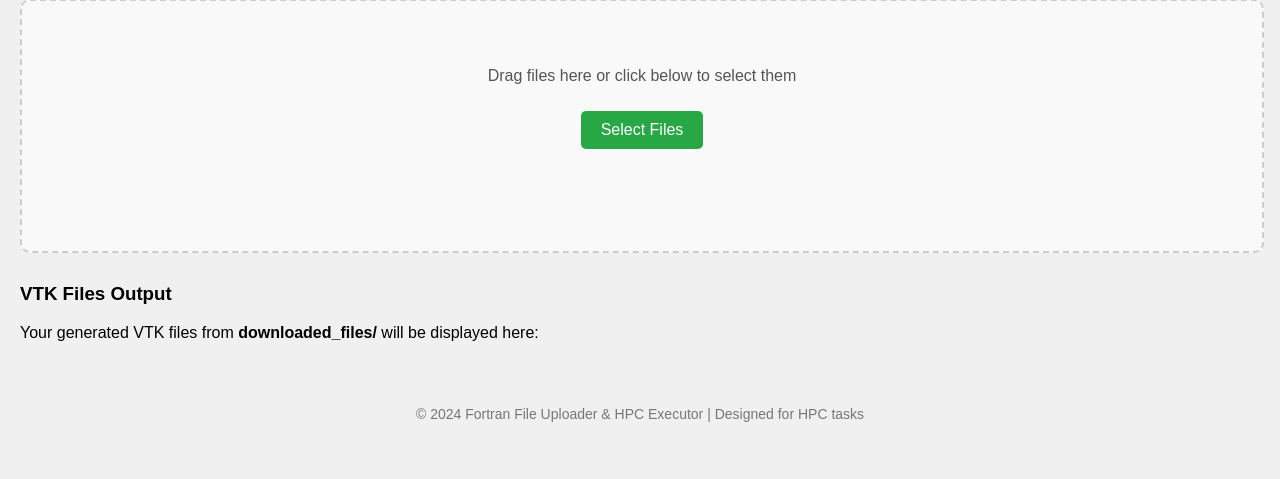
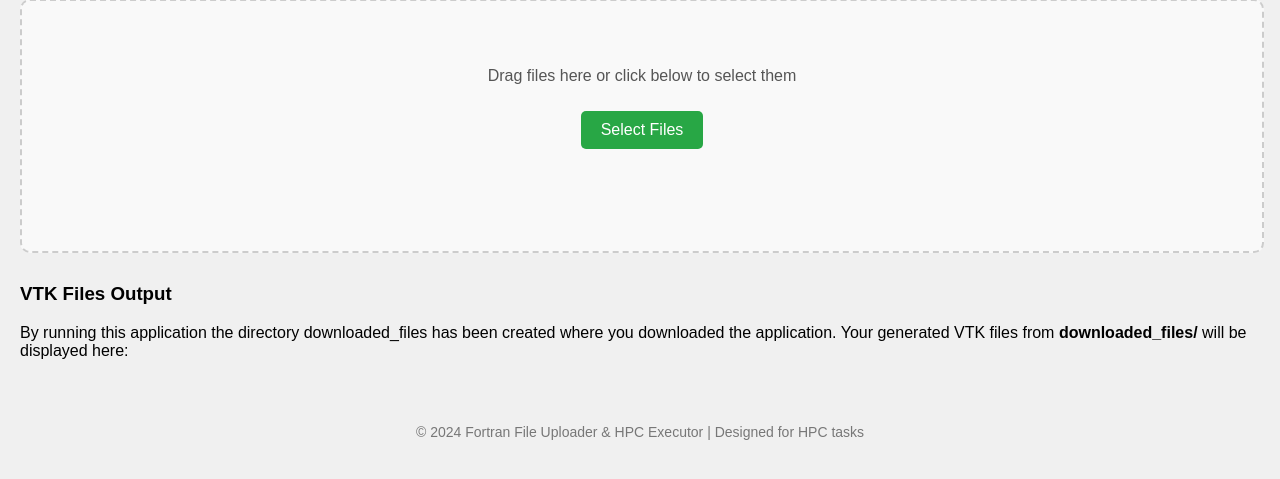
Before and after one commit to ParkerGent101/Fortran2VTK_app, a Flask app: page / in a window 1280 px wide. Shown: the part 274-753 px from the top of the page. Run offline with Flask 3, Linux system fonts and the light colour scheme.

Commit message:
Add files via upload

```diff
--- a/templates/index.html
+++ b/templates/index.html
@@ -38,7 +38,8 @@
     <section id="output-section">
         <h3>VTK Files Output</h3>
         <div id="output-area">
-            <p>Your generated VTK files from <strong>downloaded_files/</strong> will be displayed here:</p>
+            <p> By running this application the directory downloaded_files has been created where you downloaded the application.
+                Your generated VTK files from <strong>downloaded_files/</strong> will be displayed here:</p>
             <ul id="output-list">
                 <!-- Dynamically list VTK files -->
                 {% for file in vtk_files %}
```
